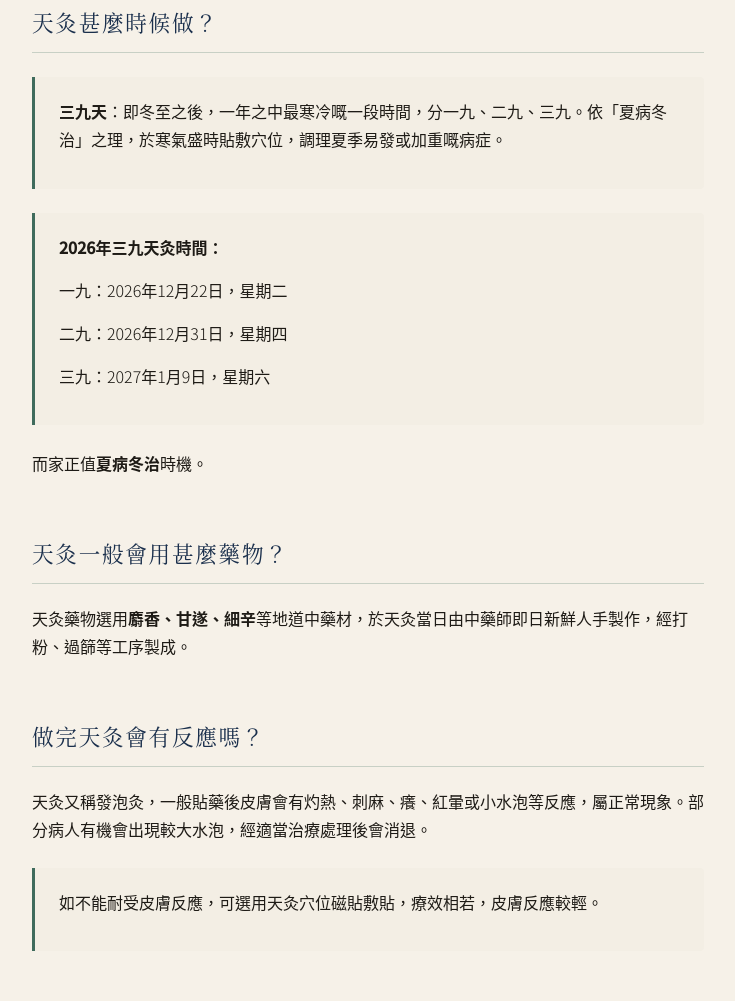
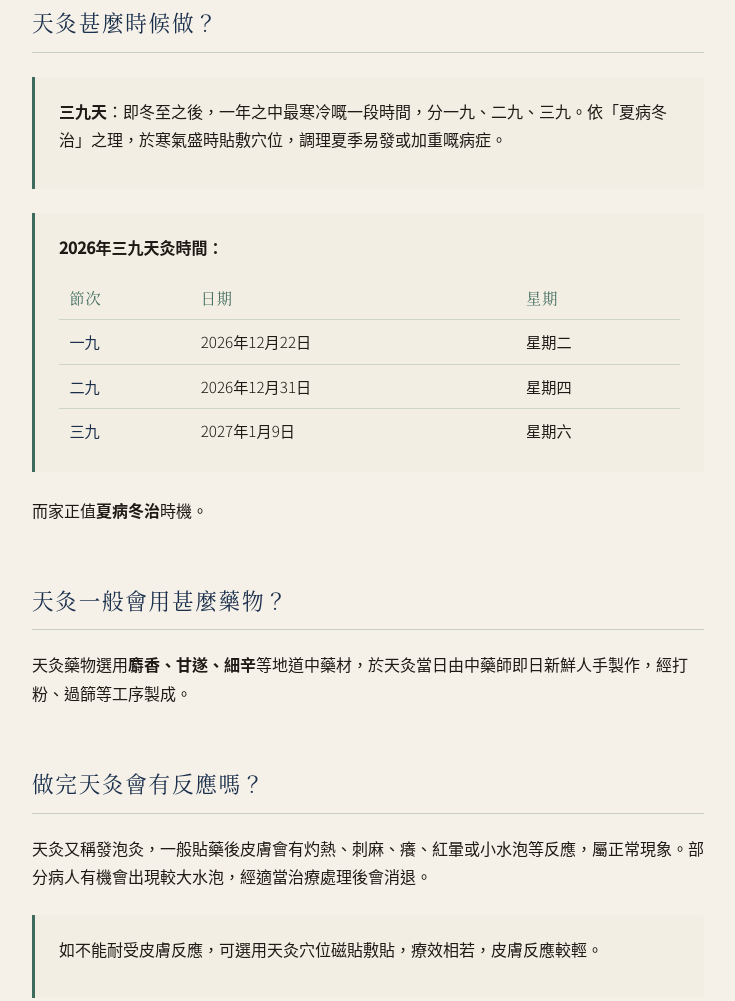
Before and after one commit to TCMMACAU/tianjiu, a plain HTML site: page index.html in a window 1280 px wide. Shown: the part 1289-2290 px from the top of the page, without its empty margins (272-1007 px from the left). Drawn offline with Linux system fonts and the light colour scheme.

Commit message:
Style 2026 三九 dates as a simple table

```diff
--- a/index.html
+++ b/index.html
@@ -159,6 +159,35 @@ footer .gold { color: var(--gold); }
   main { padding: 2rem 1.25rem 4rem; }
   .toc { padding: 1rem 1.25rem 0; }
 }
+
+.dates-table {
+  width: 100%;
+  border-collapse: collapse;
+  margin-top: 0.75rem;
+  font-size: 0.95rem;
+}
+.dates-table th,
+.dates-table td {
+  padding: 0.5rem 0.65rem;
+  text-align: left;
+  border-bottom: 1px solid rgba(63,107,92,0.2);
+}
+.dates-table th {
+  color: var(--celadon);
+  font-weight: 500;
+  font-family: 'Noto Serif TC', 'Noto Serif CJK TC', serif;
+  letter-spacing: 0.06em;
+}
+.dates-table td:first-child {
+  color: var(--indigo-deep);
+  font-weight: 500;
+  white-space: nowrap;
+}
+.dates-table tr:last-child td { border-bottom: none; }
+@media (max-width: 600px) {
+  .dates-table th,
+  .dates-table td { padding: 0.45rem 0.4rem; font-size: 0.9rem; }
+}
 </style>
 </head>
 <body>
@@ -228,9 +257,16 @@ footer .gold { color: var(--gold); }
     when: "<strong>三九天</strong>：即冬至之後，一年之中最寒冷嘅一段時間，分一九、二九、三九。依「夏病冬治」之理，於寒氣盛時貼敷穴位，調理夏季易發或加重嘅病症。",
     dates: `<div class="highlight">
       <p><strong>2026年三九天灸時間：</strong></p>
-      <p>一九：2026年12月22日，星期二</p>
-      <p>二九：2026年12月31日，星期四</p>
-      <p>三九：2027年1月9日，星期六</p>
+      <table class="dates-table">
+        <thead>
+          <tr><th>節次</th><th>日期</th><th>星期</th></tr>
+        </thead>
+        <tbody>
+          <tr><td>一九</td><td>2026年12月22日</td><td>星期二</td></tr>
+          <tr><td>二九</td><td>2026年12月31日</td><td>星期四</td></tr>
+          <tr><td>三九</td><td>2027年1月9日</td><td>星期六</td></tr>
+        </tbody>
+      </table>
     </div>`,
     principle: "夏病冬治"
   };
```
